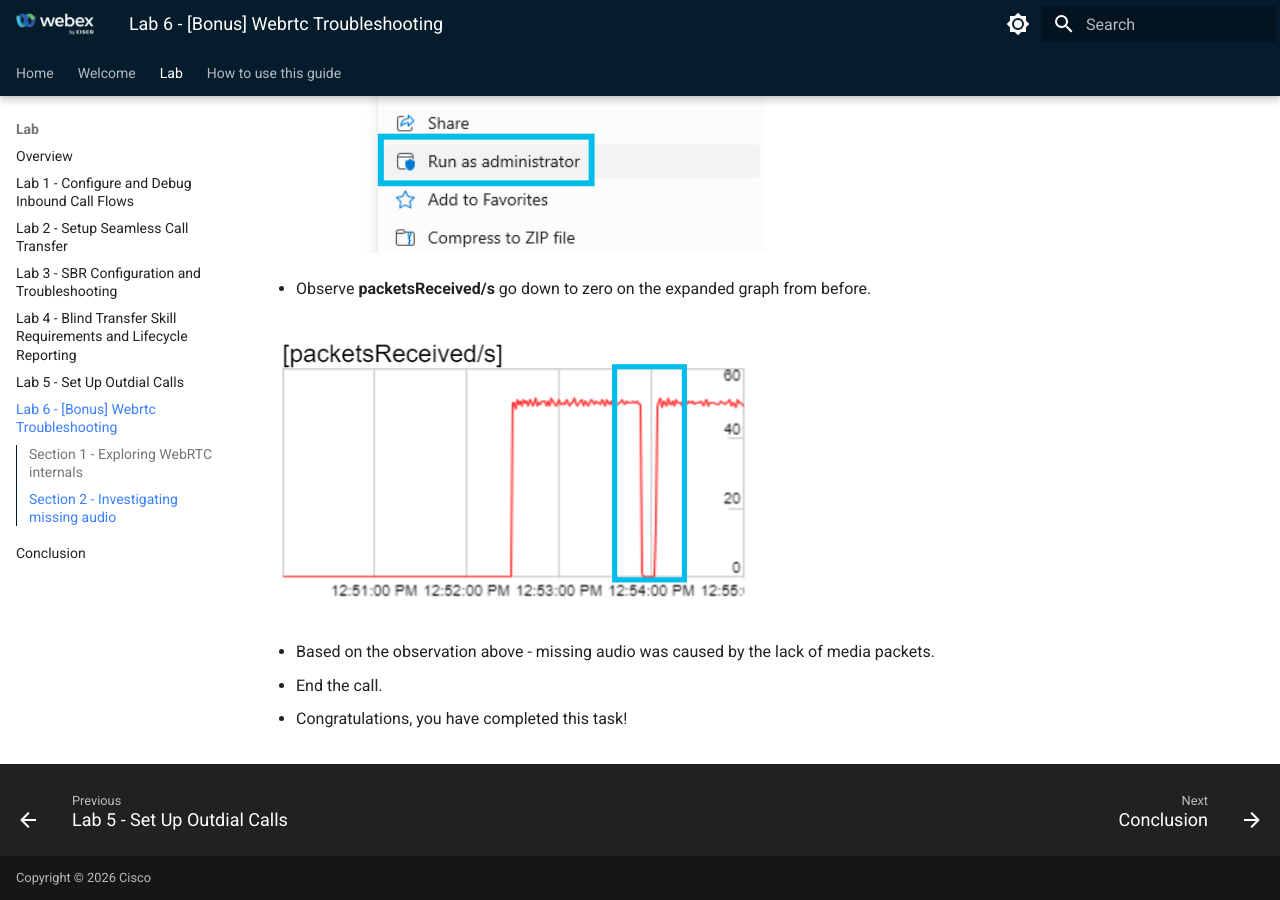
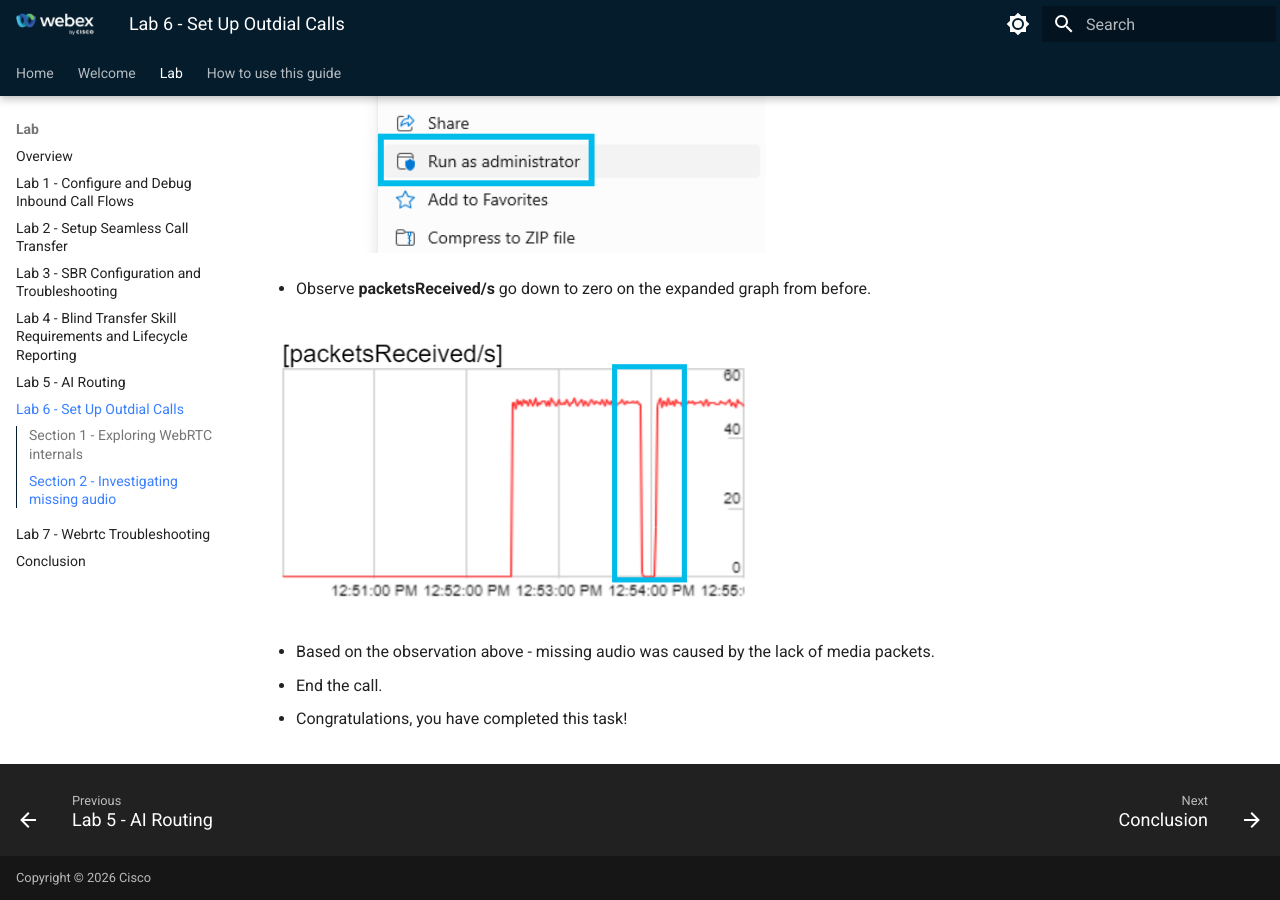
Before and after one commit to WebexCC-SA/LAB-21177, an MkDocs documentation site: the page built from docs/Excercise6.md, in a window 1280 px wide and 900 px high, scrolled down 5363 px. Built offline with MkDocs 1.6.1 and Material for MkDocs 9.7.7, drawn with Linux system fonts in a browser that asks for light colours.

Commit message:
Update mkdocs.yml

```diff
--- a/mkdocs.yml
+++ b/mkdocs.yml
@@ -93,8 +93,9 @@
       - Lab 2 - Setup Seamless Call Transfer : Excercise2.md
       - Lab 3 - SBR Configuration and Troubleshooting : Excercise3.md
       - Lab 4 - Blind Transfer Skill Requirements and Lifecycle Reporting  : Excercise4.md
-      - Lab 5 - Set Up Outdial Calls : Excercise5.md
-      - Lab 6 - [Bonus] Webrtc Troubleshooting : Excercise6.md
+      - Lab 5 - AI Routing : Excercise5.md
+      - Lab 6 - Set Up Outdial Calls : Excercise6.md
+      - Lab 7 - Webrtc Troubleshooting : Excercise7.md
       - Conclusion: conclusion.md
   - How to use this guide:
       - Setting up and using the tool:
```
